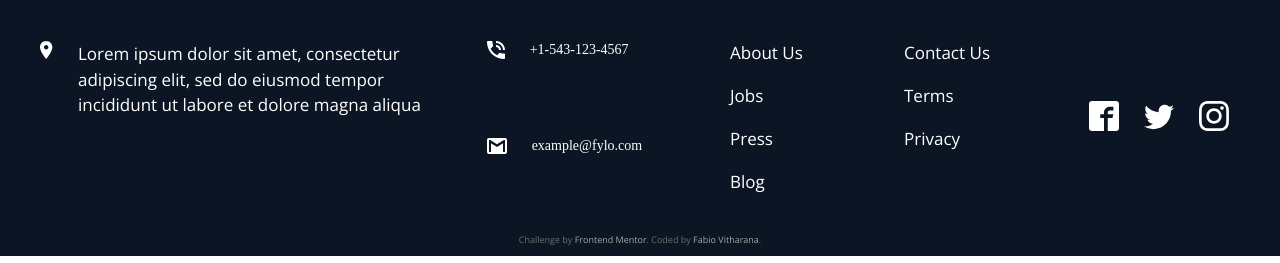
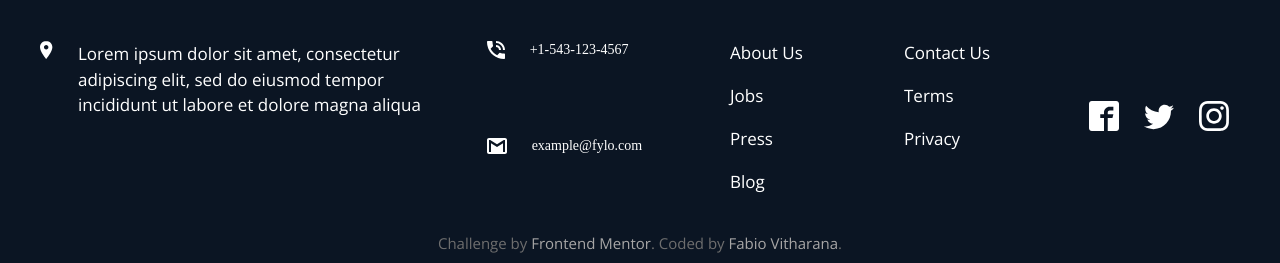
Before and after one commit to FabzHub17/Fylo-page-FrontendMaster, a website: page index.html in a window 1280 px wide. Shown: the part 3256-3519 px from the top of the page. Drawn offline with nearby package versions, Linux system fonts and the light colour scheme.

Commit message:
attribution link updated

```diff
--- a/index.html
+++ b/index.html
@@ -345,7 +345,7 @@
         <a href="https://www.frontendmentor.io?ref=challenge" target="_blank"
           >Frontend Mentor</a
         >. Coded by
-        <a href="#" class="attribution__developer">Fabio Vitharana</a>.
+        <a href="https://github.com/FabzHub17/Fylo-page-FrontendMaster" class="attribution__developer">Fabio Vitharana</a>.
       </p>
     </div>
   </body>
--- a/src/sass/components/_attribution.scss
+++ b/src/sass/components/_attribution.scss
@@ -2,7 +2,7 @@
     background-color: var(--color-primary-dark);
     font-family: 'Open Sans',sans-serif;
     font-weight: 400;
-    font-size: .9rem;
+    font-size: 1.5rem;
     color:rgb(110, 110, 110);
     padding:1rem;
 
```
Also changed, not shown: css/main.css, 1 other file.
